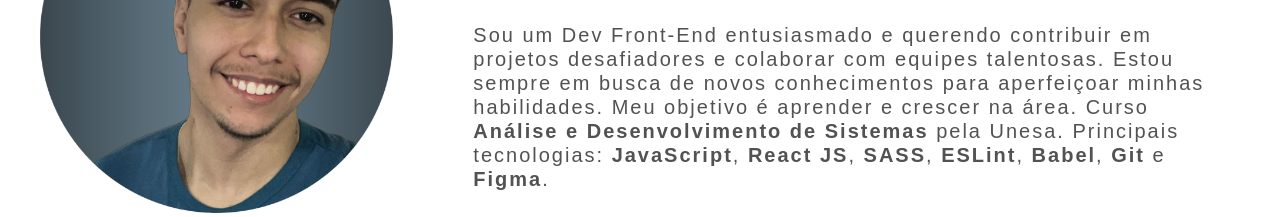
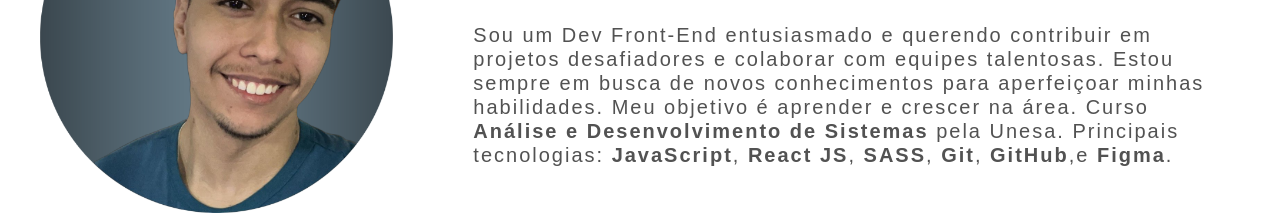
Before and after one commit to draftLk/Portfoilio, a plain HTML site: page index.html in a window 1280 px wide. Shown: the part 314-531 px from the top of the page. Drawn offline with Linux system fonts and the light colour scheme.

Commit message:
changeIntro

```diff
--- a/index.html
+++ b/index.html
@@ -29,7 +29,7 @@
     <div class="cl2 fadeInDown" data-anime="400">
       <h2 class="first-titulo">Desenvolvedor <br>
         Front End</h2>
-      <p class="experiencia-texto">Sou um Dev Front-End entusiasmado e querendo contribuir em projetos desafiadores e colaborar com equipes talentosas. Estou sempre em busca de novos conhecimentos para aperfeiçoar minhas habilidades. Meu objetivo é aprender e crescer na área. Curso <strong>Análise e Desenvolvimento de Sistemas</strong> pela Unesa. Principais tecnologias: <strong>JavaScript</strong>, <strong>React JS</strong>, <strong>SASS</strong>, <strong>ESLint</strong>, <strong>Babel</strong>, <strong>Git</strong> e <strong>Figma</strong>.</p>
+      <p class="experiencia-texto">Sou um Dev Front-End entusiasmado e querendo contribuir em projetos desafiadores e colaborar com equipes talentosas. Estou sempre em busca de novos conhecimentos para aperfeiçoar minhas habilidades. Meu objetivo é aprender e crescer na área. Curso <strong>Análise e Desenvolvimento de Sistemas</strong> pela Unesa. Principais tecnologias: <strong>JavaScript</strong>, <strong>React JS</strong>, <strong>SASS</strong>, <strong>Git</strong>, <strong>GitHub</strong>,e <strong>Figma</strong>.</p>
     </div>
     <div class="intro2 fadeInUp" data-anime="600">
       <div class="links">
```
